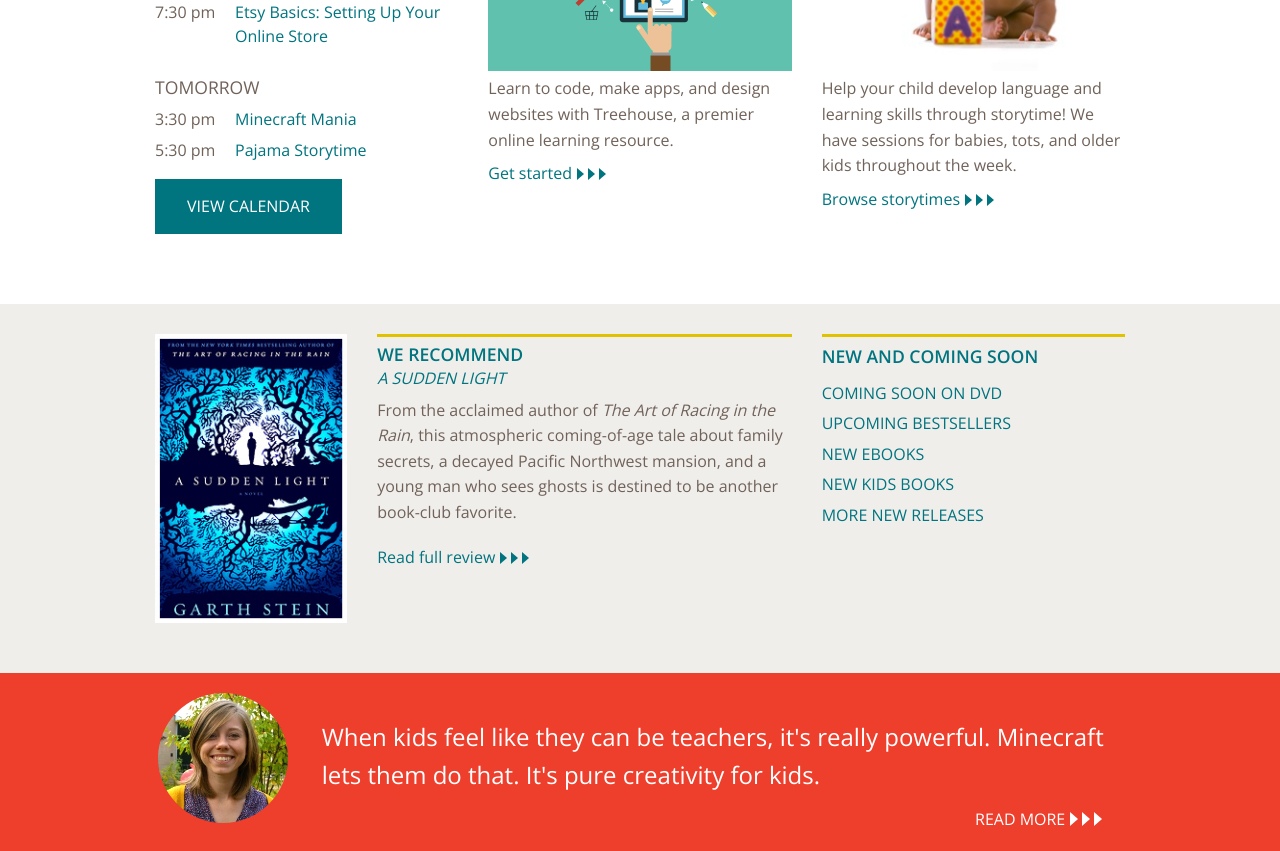
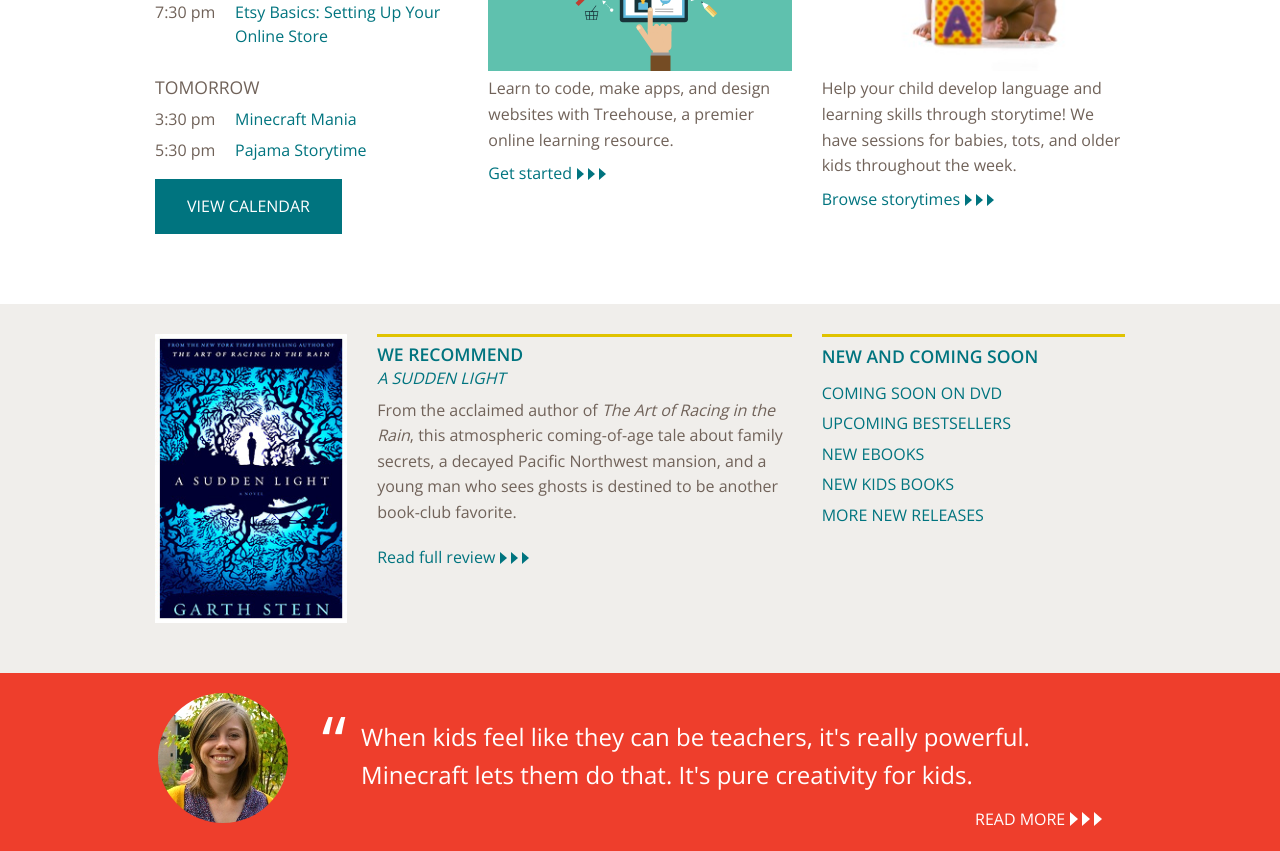
Before and after one commit to skokielibrary/prototype, a Jekyll site: the page built from index.html, in a window 1280 px wide and 1400 px high, scrolled down 659 px. Shown: the top 851 px of the window. Built offline with Jekyll 4.4.1, drawn with Linux system fonts in a browser that asks for light colours; grey boxes are pictures that could not be loaded.

Commit message:
issue#44 - quotation mark

```diff
--- a/css/styles.css
+++ b/css/styles.css
@@ -362,6 +362,23 @@ margin-top: 25px;}
   display: inline-block;
   text-transform: uppercase;
   margin-top: 12px;}
+
+.quote .left-quote {
+  float: left;
+  color: #fff;
+  font-size: 70px;
+  margin-right: 15px;
+  margin-top: -5px;
+}
+
+.quote .right-quote {
+  float: right;
+  color: #fff;
+  font-size: 70px;
+  margin-left: 15px;
+  margin-top: -5px;
+}
+
 .avatar {
   height: 130px;
   width: 130px;
--- a/index.html
+++ b/index.html
@@ -138,6 +138,7 @@ layout: base
     </div>
     <div class="large-10 medium-9 small-12 columns">
       <div class="msg-left">
+        <span class="left-quote">&ldquo;</span>
         <p>When kids feel like they can be teachers, it's really powerful. Minecraft lets them do that. It's pure creativity for kids.</p>
       </div>
       <div class="msg-right">
```
